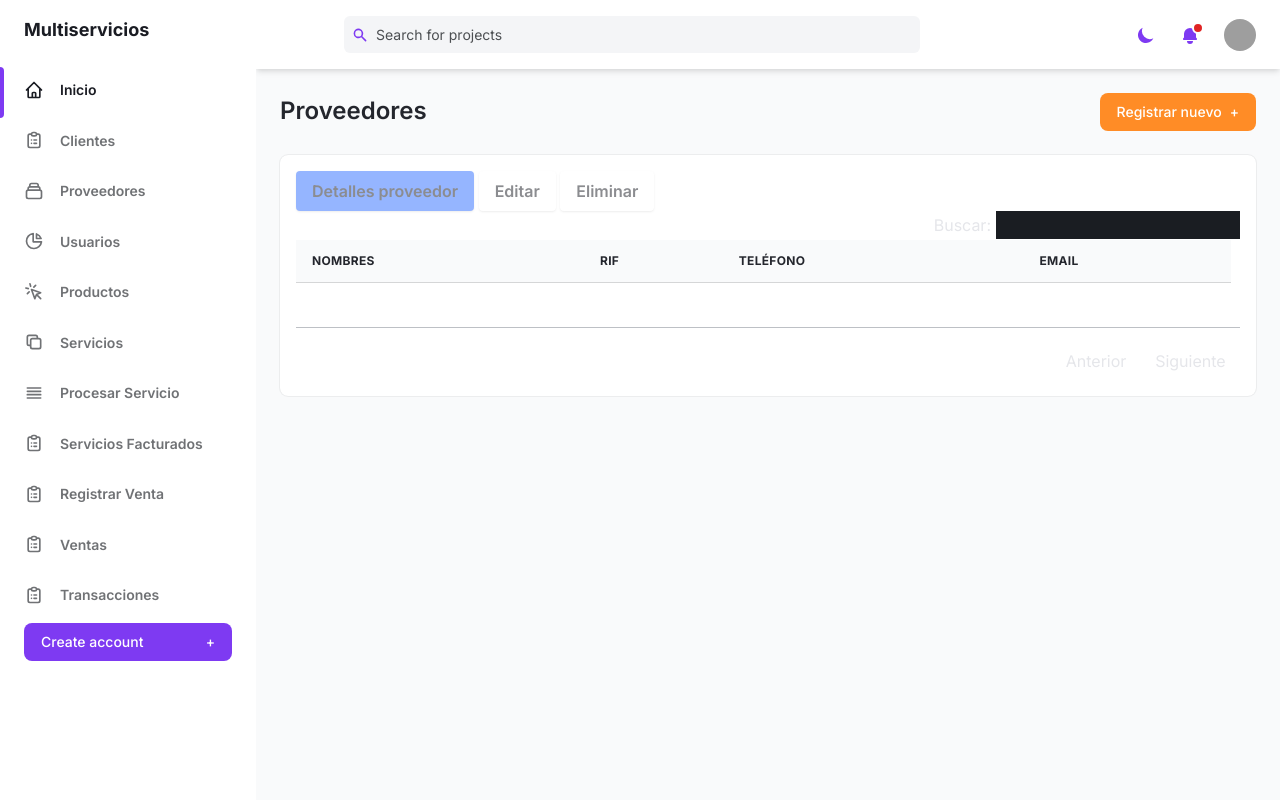
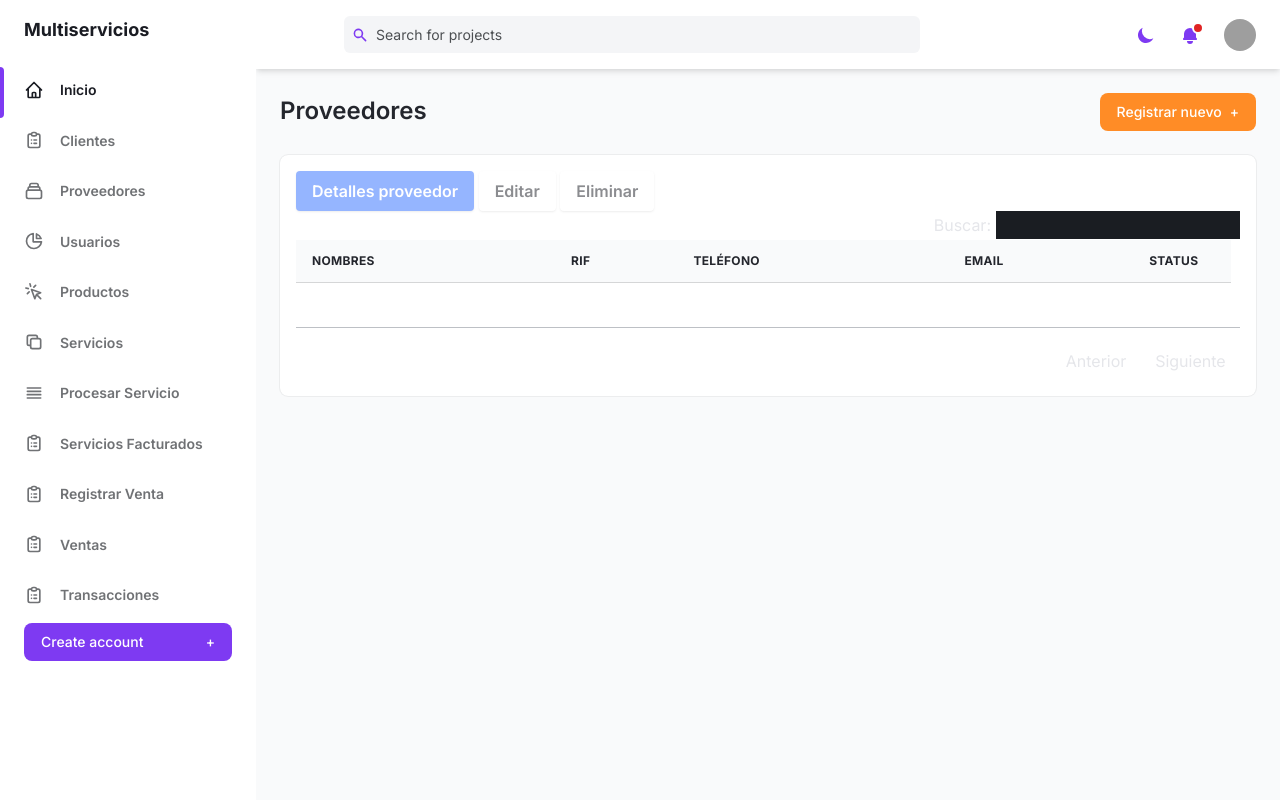
Before and after one commit to FernandoJ07/RV-PGVZ, a Django app: page /proveedores in a window 1280 px wide. Run offline with Django 3.2, Linux system fonts and the light colour scheme; the visitor is signed in with stand-in values (Sample User, id 1); data that the repository does not hold is empty; some libraries are stand-ins or nearby versions; grey boxes are pictures that could not be loaded.

Commit message:
Se agrego status a usaurios, proveedores y clientes, ademas se arreglo bug en la edicion del gerente ventas y las funciones al asignar rol admin

```diff
--- a/api/views.py
+++ b/api/views.py
@@ -43,8 +43,7 @@ def usuarios(request, id=None):
         data = json.loads(request.body)
         data = serialize_data(data)
 
-        rol = data.pop("rol", "Vendedor")
-
+        rol = data.pop("rol")
         if data['password'] != data['confirm_password']:
             return JsonResponse({"error": "PasswordsNotMatch."}, status=417)
 
@@ -52,11 +51,15 @@ def usuarios(request, id=None):
 
         try:
             if rol == "admin":
-                User.objects.create_superuser(**data)
+                data['is_gerente_ventas'] = False
+                user = User.objects.create_superuser(**data)
+
             elif rol == "gerenteVentas":
                 data['is_gerente_ventas'] = True
                 User.objects.create_user(**data)
+
             else:
+                data['is_gerente_ventas'] = False
                 User.objects.create_user(**data)
 
             return JsonResponse({"message": "Usuario agregado exitosamente."}, status=201)
@@ -71,8 +74,7 @@ def usuarios(request, id=None):
         data = json.loads(request.body)
         data = serialize_data(data)
 
-        data['is_superuser'] = True if (data["rol"] == "Admin") else False
-        data.pop("rol", None)
+        rol = data.pop("rol", None)
 
         if id != None:
             if not User.objects.filter(id=id).exists():
@@ -80,7 +82,30 @@ def usuarios(request, id=None):
 
             try:
                 data.pop("cedula", None)
-                User.objects.filter(id=id).update(**data)
+
+                if rol == "Admin":
+                    data['is_gerente_ventas'] = False
+                    User.objects.filter(id=id).update(**data)
+                    user = User.objects.get(id=id)
+                    user.is_superuser = True
+                    user.is_staff = True
+                    user.save()
+
+                elif rol == "GerenteVentas":
+                    data['is_gerente_ventas'] = True
+                    User.objects.filter(id=id).update(**data)
+                    user = User.objects.get(id=id)
+                    user.is_superuser = False
+                    user.is_staff = False
+                    user.save()
+                else:
+                    data['is_gerente_ventas'] = False
+                    User.objects.filter(id=id).update(**data)
+                    user = User.objects.get(id=id)
+                    user.is_superuser = False
+                    user.is_staff = False
+                    user.save()
+
 
                 return JsonResponse({"message": "Usuario modificado."}, status=201)
             except IntegrityError as e:
--- a/core/serializers.py
+++ b/core/serializers.py
@@ -9,6 +9,7 @@ def user_serialize(self):
 	dict_model["fullname"] = self.get_full_name()
 	dict_model["shortname"] = self.get_short_name()
 	dict_model["rol"] = self.get_rol()
+	dict_model["status"] = self.get_status()
 	dict_model.pop("password", None)
 	return dict_model
 
@@ -19,6 +20,7 @@ def persona_serialize(self):
 	dict_model["fullname"] = self.get_full_name()
 	dict_model["shortname"] = self.get_short_name()
 	dict_model["age"] = self.get_age()
+	dict_model["status"] = self.get_status()
 	return dict_model
 
 def producto_serialize(self):
--- a/core/static/core/css/styles.css
+++ b/core/static/core/css/styles.css
@@ -130,6 +130,7 @@ button:disabled  {
 .btn_detail_color {
 	background-color: #2e6dff !important;
     border: 0px;
+    color: white;
 }
 
 .btn_detail_color:hover{
--- a/core/static/core/js/app.js
+++ b/core/static/core/js/app.js
@@ -1097,7 +1097,9 @@ function fill_table(tipo) {
 								document.querySelector('#cliente_detalles_nombres').value = cliente.fullname;
 								document.querySelector('#cliente_detalles_num_tlf').value = cliente.num_tlf;
 								document.querySelector('#cliente_detalles_email').value = cliente.email;
+								document.querySelector('#cliente_detalles_status').value = cliente.status;
 								document.querySelector('#cliente_detalles_direccion').value = cliente.direccion;
+
 							})
 							.catch(function(error) {
 								bootstrapAlert('Se ha producido un fallo buscando la información del cliente.', 'error');
@@ -1127,10 +1129,12 @@ function fill_table(tipo) {
 							fetch('/api/clientes/' + clientes_selected_id)
 							.then(response => response.json())
 							.then(cliente => {
+								console.log(cliente.status)
 								document.querySelector('#cliente_modificar_cedula').value = cliente.cedula;
 								document.querySelector('#cliente_modificar_nombres').value = cliente.fullname;
 								document.querySelector('#cliente_modificar_num_tlf').value = cliente.num_tlf;
 								document.querySelector('#cliente_modificar_email').value = cliente.email;
+								document.querySelector('#cliente_modificar_status').value = cliente.status;
 								document.querySelector('#cliente_modificar_direccion').value = cliente.direccion;
 							})
 							.catch(function(error) {
@@ -1177,11 +1181,46 @@ function fill_table(tipo) {
                 {"data": "cedula"},
                 {"data": "num_tlf"},
                 {"data": "email"},
+                {"data": "status"},
             ],
 			"columnDefs": [
 				{className: 'hidden', searchable: false, targets: [ 0 ]},
 				{className: "font-semibold text-gray-700 dark:text-gray-400", targets: 1},
 				{className: "text-gray-700 dark:text-gray-400", targets: "_all"},
+				{
+					orderable: false,
+					width: 110,
+					render: function (data, type, row) {
+						let status = ``
+
+						switch (row.status){
+							case "Activo":
+								status = `
+									<span class="px-2 py-1 text-xs font-semibold leading-tight text-green-700 bg-green-100 rounded-full dark:bg-green-700 dark:text-green-100">
+									${row.status}
+									</span>
+								`
+								break
+
+							case "Inactivo":
+								status = `
+									<span class="px-2 py-1 text-xs font-semibold leading-tight text-gray-700 bg-gray-100 rounded-full dark:text-gray-100 dark:bg-gray-700">
+									${row.status}
+									</span>
+								`
+								break
+							case "Suspendido":
+								status = `
+									<span class="px-2 py-1 text-xs font-semibold leading-tight text-red-700 bg-red-100 rounded-full dark:text-red-100 dark:bg-red-700">
+									${row.status}
+									</span>
+								`
+								break
+						}
+						return status
+					},
+					'targets': [-1]
+				},
 			]
 
         });
@@ -1240,7 +1279,7 @@ function fill_table(tipo) {
                                 document.querySelector('#usuario_detalles_num_tlf').value = usuario.num_tlf;
                                 document.querySelector('#usuario_detalles_email').value = usuario.email;
 								document.querySelector('#usuario_detalles_rol').value = usuario.rol;
-
+								document.querySelector('#usuario_detalles_status').value = usuario.status;
                             })
                             .catch(function(error) {
                                 bootstrapAlert('Ha ocurrido un error al buscar el usuario', 'error');
@@ -1274,7 +1313,9 @@ function fill_table(tipo) {
                                 document.querySelector('#usuario_modificar_nombres').value = usuario.fullname;
                                 document.querySelector('#usuario_modificar_num_tlf').value = usuario.num_tlf;
                                 document.querySelector('#usuario_modificar_email').value = usuario.email;
-								document.querySelector('#usuario_modificar_rol').value = usuario.rol;
+								document.querySelector('#usuario_modificar_rol').value = (usuario.rol === "Gerente de Ventas") ? "GerenteVentas" : usuario.rol;
+								document.querySelector('#usuario_modificar_status').value = usuario.status;
+
                             })
                             .catch(function(error) {
                                 bootstrapAlert('Se ha producido un fallo buscando la información del usuario.', 'error');
@@ -1319,11 +1360,46 @@ function fill_table(tipo) {
                 {"data": "cedula"},
                 {"data": "num_tlf"},
                 {"data": "email"},
+                {"data": "status"},
             ],
 			"columnDefs": [
 				{className: 'hidden', searchable: false, targets: [ 0 ]},
 				{className: "font-semibold text-gray-700 dark:text-gray-400", targets: 0},
 				{className: "text-gray-700 dark:text-gray-400", targets: "_all"},
+				{
+					orderable: false,
+					width: 110,
+					render: function (data, type, row) {
+						let status = ``
+
+						switch (row.status){
+							case "Activo":
+								status = `
+									<span class="px-2 py-1 text-xs font-semibold leading-tight text-green-700 bg-green-100 rounded-full dark:bg-green-700 dark:text-green-100">
+									${row.status}
+									</span>
+								`
+								break
+
+							case "Inactivo":
+								status = `
+									<span class="px-2 py-1 text-xs font-semibold leading-tight text-gray-700 bg-gray-100 rounded-full dark:text-gray-100 dark:bg-gray-700">
+									${row.status}
+									</span>
+								`
+								break
+							case "Suspendido":
+								status = `
+									<span class="px-2 py-1 text-xs font-semibold leading-tight text-red-700 bg-red-100 rounded-full dark:text-red-100 dark:bg-red-700">
+									${row.status}
+									</span>
+								`
+								break
+						}
+						return status
+					},
+					'targets': [-1]
+				},
 			]
 		});
 
@@ -1379,6 +1455,7 @@ function fill_table(tipo) {
                                 document.querySelector('#proveedor_detalles_email').value = proveedor.email;
 								document.querySelector('#proveedor_detalles_fecha_nacimiento').value = proveedor.fecha_nacimiento;
 								document.querySelector('#proveedor_detalles_edad').value = proveedor.age;
+								document.querySelector('#proveedor_detalles_status').value = proveedor.status;
 								document.querySelector('#proveedor_detalles_direccion').value = proveedor.direccion;
                             })
                             .catch(function(error) {
@@ -1414,6 +1491,7 @@ function fill_table(tipo) {
                                 document.querySelector('#proveedor_modificar_num_tlf').value = proveedor.num_tlf;
                                 document.querySelector('#proveedor_modificar_email').value = proveedor.email;
 								document.querySelector('#proveedor_modificar_fecha_nacimiento').value = proveedor.fecha_nacimiento;
+								document.querySelector('#proveedor_modificar_status').value = proveedor.status;
 								document.querySelector('#proveedor_modificar_direccion').value = proveedor.direccion;
                             })
                             .catch(function(error) {
@@ -1460,11 +1538,46 @@ function fill_table(tipo) {
                 {"data": "rif"},
                 {"data": "num_tlf"},
                 {"data": "email"},
+                {"data": "status"},
             ],
 			"columnDefs": [
 				{className: 'hidden', searchable: false, targets: [ 0 ]},
 				{className: "font-semibold text-gray-700 dark:text-gray-400", targets: 0},
 				{className: "text-gray-700 dark:text-gray-400", targets: "_all"},
+				{
+					orderable: false,
+					width: 110,
+					render: function (data, type, row) {
+						let status = ``
+
+						switch (row.status){
+							case "Activo":
+								status = `
+									<span class="px-2 py-1 text-xs font-semibold leading-tight text-green-700 bg-green-100 rounded-full dark:bg-green-700 dark:text-green-100">
+									${row.status}
+									</span>
+								`
+								break
+
+							case "Inactivo":
+								status = `
+									<span class="px-2 py-1 text-xs font-semibold leading-tight text-gray-700 bg-gray-100 rounded-full dark:text-gray-100 dark:bg-gray-700">
+									${row.status}
+									</span>
+								`
+								break
+							case "Suspendido":
+								status = `
+									<span class="px-2 py-1 text-xs font-semibold leading-tight text-red-700 bg-red-100 rounded-full dark:text-red-100 dark:bg-red-700">
+									${row.status}
+									</span>
+								`
+								break
+						}
+						return status
+					},
+					'targets': [-1]
+				},
 			]
 		});
 
--- a/templates/core/proveedores.html
+++ b/templates/core/proveedores.html
@@ -27,6 +27,7 @@
                         <th class="px-4 py-3">rif</th>
                         <th class="px-4 py-3">Teléfono</th>
                         <th class="px-4 py-3">Email</th>
+                        <th class="px-4 py-3">Status</th>
                     </tr>
                 </thead>
                 <tbody class="tbody_table bg-white divide-y dark:divide-gray-700 dark:bg-gray-800"></tbody>
@@ -73,6 +74,11 @@
                     <label class="block text-sm">
                         <span class="text-gray-700 dark:text-gray-400">Edad</span>
                         <input id="proveedor_detalles_edad" class="block w-full mt-1 text-sm dark:border-gray-600 dark:bg-gray-700 focus:border-purple-400 focus:outline-none focus:shadow-outline-purple dark:text-gray-300 dark:focus:shadow-outline-gray form-input" readonly>
+                    </label>
+
+                    <label class="block text-sm">
+                        <span class="text-gray-700 dark:text-gray-400">Status</span>
+                        <input id="proveedor_detalles_status" class="block w-full mt-1 text-sm dark:border-gray-600 dark:bg-gray-700 focus:border-purple-400 focus:outline-none focus:shadow-outline-purple dark:text-gray-300 dark:focus:shadow-outline-gray form-input" readonly>
                     </label>
 
                     <label class="block mt-4 text-sm">
@@ -216,6 +222,15 @@
                         </label>
 
                         <label class="block mt-4 text-sm">
+                            <span class="text-gray-700 dark:text-gray-400">Status</span>
+                            <select id="proveedor_modificar_status" name="status" class="block w-full mt-1 text-sm dark:text-gray-300 dark:border-gray-600 dark:bg-gray-700 form-select focus:border-purple-400 focus:outline-none focus:shadow-outline-purple dark:focus:shadow-outline-gray">
+                                <option value="Activo">Activo</option>
+                                <option value="Inactivo">Inactivo</option>
+                                <option value="Suspendido">Suspendido</option>
+                            </select>
+                        </label>
+
+                        <label class="block mt-4 text-sm">
                             <span class="text-gray-700 dark:text-gray-400">Dirección</span>
                             <textarea id="proveedor_modificar_direccion" name="direccion" class="block w-full mt-1 text-sm dark:text-gray-300 dark:border-gray-600 dark:bg-gray-700 form-textarea focus:border-purple-400 focus:outline-none focus:shadow-outline-purple dark:focus:shadow-outline-gray" rows="3"></textarea>
                         </label>
```
Also changed, not shown: core/models.py (+36 -23 lines), templates/core/clientes.html (+16 -0 lines), templates/core/usuarios.html (+26 -10 lines), core/migrations/0005_auto_20240509_0950.py (added), core/migrations/0006_auto_20240509_1116.py (added).
